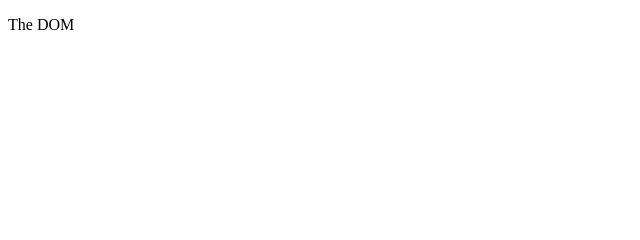
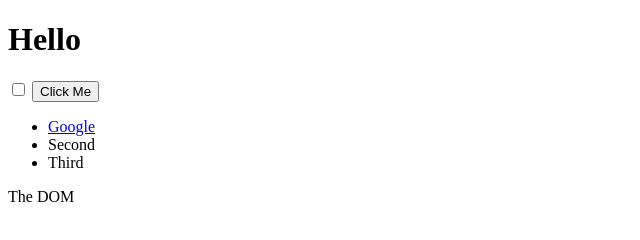
Before and after one commit to MoeHcci/DOM_project1, a plain HTML site: page index.html in a window 1280 px wide. Shown: the whole page, without its empty margins (0-640 px from the left). Drawn offline with Linux system fonts and the light colour scheme.

Commit message:
Add contenet to the HTML file. Therefore, the DOM can manipulate.

```diff
--- a/index.html
+++ b/index.html
@@ -1,14 +1,30 @@
 <!-- For the short cut of creating boiler plate just type "html then press enter" -->
 <!DOCTYPE html>
 <html lang="en" dir="ltr">
+
 <head>
   <meta charset="utf-8">
   <title>DOM Project</title>
+  <link rel="stylesheet" href="styles.css" />
 </head>
+
 <body>
+  <h1>Hello</h1>
+  <input type="checkbox" />
+  <button style=":active: color red;">Click Me</button>
+  <ul>
+    <li class="list">
+      <a href="hhtps://www.google.ca">Google</a>
+    </li>
+
+    <li class="list">Second</li>
+
+    <li class="list">Third</li>
+  </ul>
   <p>
     The DOM
   </p>
+<script src="index.js" charset="utf-8"></script>
+</body>
 
-  </body>
 </html>
```
Lines whose indentation alone changed are shown as unchanged.
